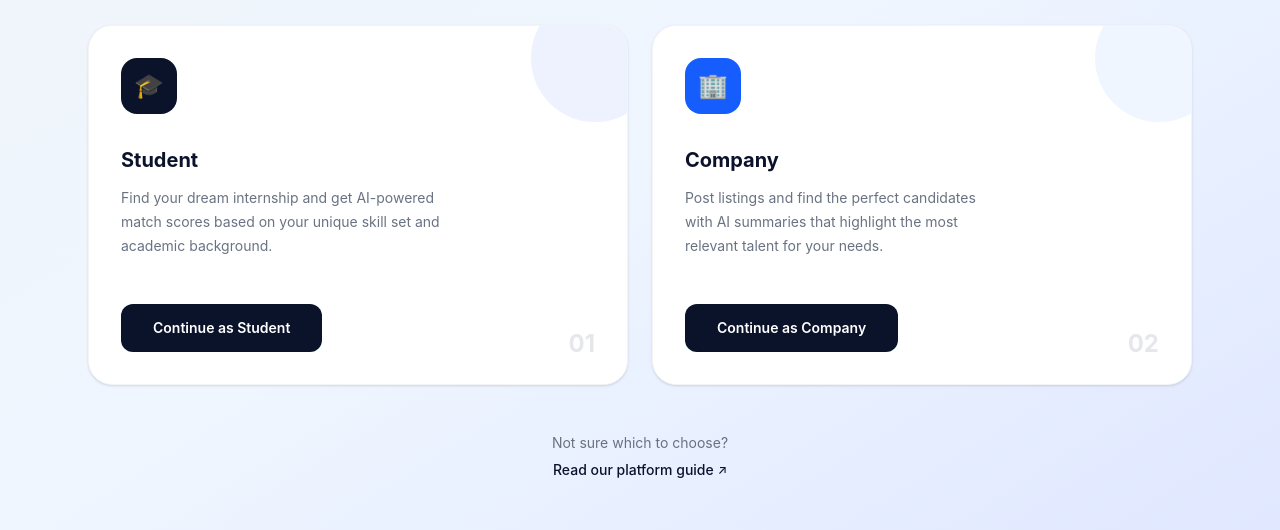
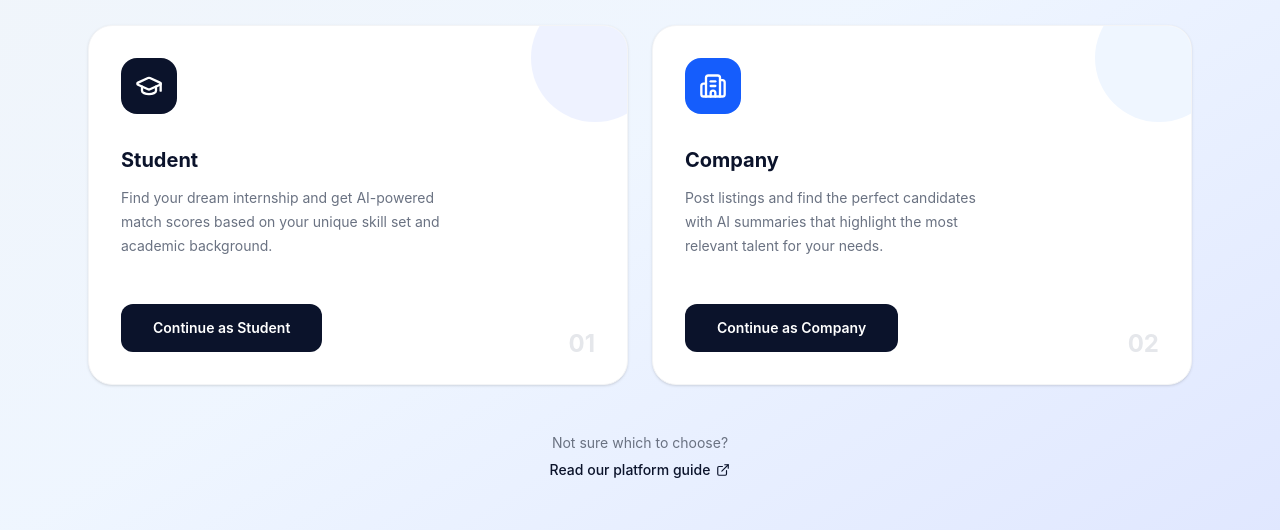
Before and after one commit to CyrilAshong/UniIntern-Web, a React (Vite) app: page /choose-role in a window 1280 px wide. Shown: the part 254-784 px from the top of the page. Built offline with nearby package versions, Linux system fonts and the light colour scheme.

Commit message:
style(auth): upgrade UI elements and iconography on role selection page

```diff
--- a/src/pages/auth/ChooseRolePage.tsx
+++ b/src/pages/auth/ChooseRolePage.tsx
@@ -1,4 +1,5 @@
 import { Link } from 'react-router-dom';
+import { GraduationCap, Building2, ExternalLink } from 'lucide-react';
 import Navbar from '../../components/common/Navbar';
 
 const ChooseRolePage = () => {
@@ -33,7 +34,7 @@ const ChooseRolePage = () => {
 
             <div>
               <div className="w-14 h-14 bg-navy rounded-2xl flex items-center justify-center mb-8 relative z-10">
-                <span className="text-white text-2xl">🎓</span>
+                <GraduationCap className="size-7 text-white" />
               </div>
               <h3 className="text-xl font-bold text-navy mb-3">Student</h3>
               <p className="text-gray-500 text-sm leading-6 max-w-xs">
@@ -62,7 +63,7 @@ const ChooseRolePage = () => {
 
             <div>
               <div className="w-14 h-14 bg-blue-600 rounded-2xl flex items-center justify-center mb-8 relative z-10">
-                <span className="text-white text-2xl">🏢</span>
+                <Building2 className="size-7 text-white" />
               </div>
               <h3 className="text-xl font-bold text-navy mb-3">Company</h3>
               <p className="text-gray-500 text-sm leading-6 max-w-xs">
@@ -90,10 +91,10 @@ const ChooseRolePage = () => {
           <p className="text-gray-500 text-sm mb-1">Not sure which to choose?</p>
           <a
             href="#"
-            className="text-navy text-sm font-medium hover:underline inline-flex items-center gap-1"
+            className="text-navy text-sm font-medium hover:underline inline-flex items-center gap-1.5 group"
           >
-            Read our platform guide
-            <span className="text-xs">↗</span>
+            <span>Read our platform guide</span>
+            <ExternalLink className="size-3.5 text-navy group-hover:translate-x-0.5 group-hover:-translate-y-0.5 transition-transform" />
           </a>
         </div>
       </div>
```
